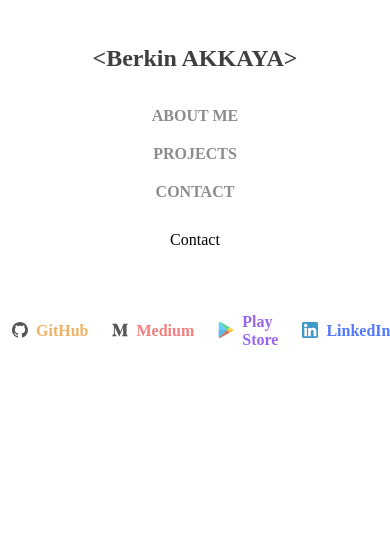
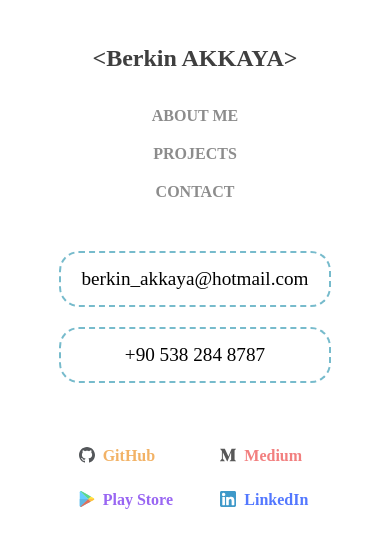
Before and after one commit to BerkinAKKAYA/berkinakkaya.github.io-2021, a Next.js app: page /contact in a window 390 px wide. Shown: the top 548 px of the page. Built offline with nearby package versions, Linux system fonts and the light colour scheme; a web font is replaced by a local one.

Commit message:
add mail and phone to contact page

```diff
--- a/pages/_app.js
+++ b/pages/_app.js
@@ -32,6 +32,7 @@ const routeChange = () => {
 
   const tempFix = () => {
     const allStyleElems = document.querySelectorAll('style[media="x"]');
+    console.log(allStyleElems);
     allStyleElems.forEach((elem) => {
       elem.removeAttribute("media");
     });
--- a/pages/contact.js
+++ b/pages/contact.js
@@ -8,7 +8,16 @@ export default function Contact() {
         <title>Contact - Berkin AKKAYA</title>
       </Head>
 
-      <div className={styles.container}>Contact</div>
+      <div className={styles.container}>
+        <p>
+          <img src="/mail.svg" alt="Mail Icon" />
+          berkin_akkaya@hotmail.com
+        </p>
+        <p>
+          <img src="/phone.svg" alt="Phone Icon" />
+          +90 538 284 8787
+        </p>
+      </div>
     </div>
   );
 }
--- a/styles/Contact.module.css
+++ b/styles/Contact.module.css
@@ -1,3 +1,35 @@
 .container {
   margin-bottom: 50px;
 }
+
+.container p {
+  width: 360px;
+  display: grid;
+  grid-template-columns: 50px 1fr;
+  align-items: center;
+  gap: 15px;
+  margin: 20px 0;
+  border: 2px dashed #77bbcc;
+  border-radius: 100px 40px 40px 100px;
+  padding-right: 20px;
+  font-size: 1.2em;
+  text-align: center;
+}
+
+.container p img {
+  width: 100%;
+  transform: scale(1.06);
+}
+
+@media (max-width: 400px) {
+  .container p {
+    display: block;
+    width: unset;
+    padding: 15px 20px;
+    border-radius: 20px;
+    margin: 20px;
+  }
+  .container p img {
+    display: none;
+  }
+}
--- a/styles/Footer.module.css
+++ b/styles/Footer.module.css
@@ -2,6 +2,21 @@
   padding-bottom: 50px;
   display: flex;
   justify-content: space-evenly;
+}
+
+@media (max-width: 600px) {
+  .footer {
+    display: grid;
+    grid-template-columns: 125px 125px;
+    text-align: center;
+    width: 300px;
+    position: relative;
+    left: calc(50% + 10px);
+    transform: translateX(-50%);
+  }
+  .footer a {
+    padding: 10px 5px !important;
+  }
 }
 
 .footer a {
```
Also changed, not shown: public/mail.svg (added), public/phone.svg (added).
